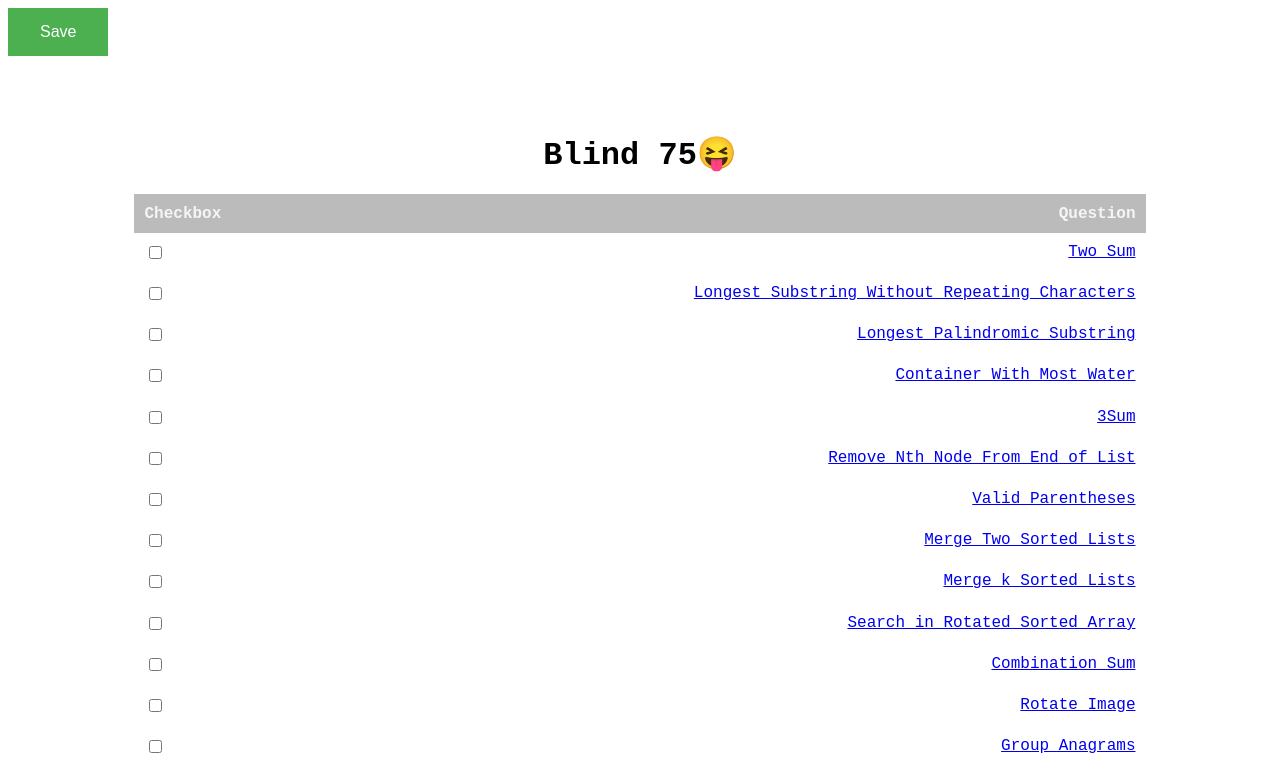
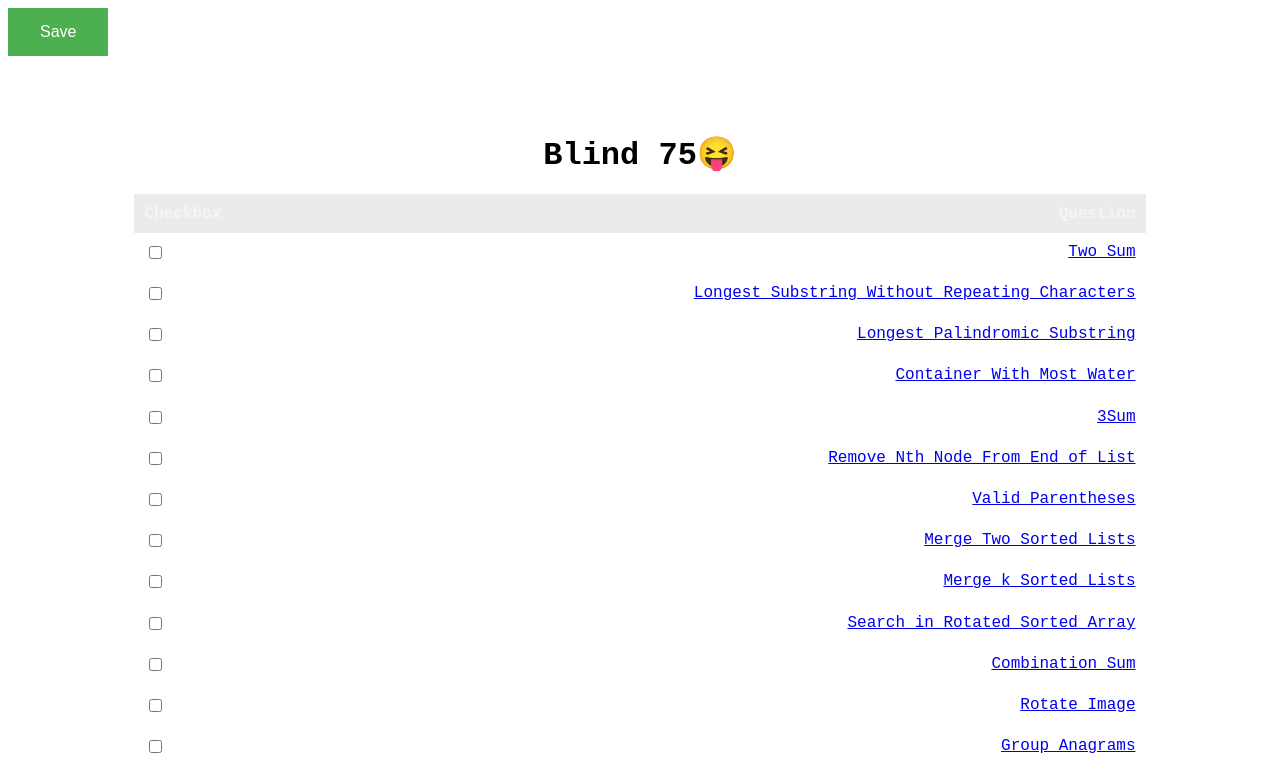
Before and after one commit to uzairchhapra/blind-75, a plain HTML site: page index.html in a window 1280 px wide. In both pictures the pointer is over the element 640 px from the left and 213 px from the top of the page. Shown: the top 776 px of the page. Drawn offline with Linux system fonts and the light colour scheme.

Commit message:
adjusted highlight color

```diff
--- a/style.css
+++ b/style.css
@@ -27,7 +27,7 @@ hr{
   }
 
 .row:hover{
-    background-color: rgb(187, 187, 187);
+    background-color: rgb(235, 235, 235);
     color: whitesmoke;
 }
 
```
